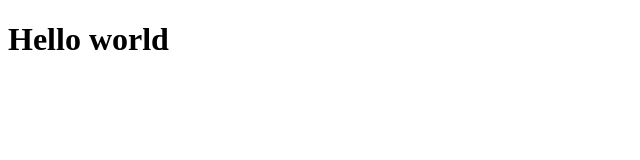
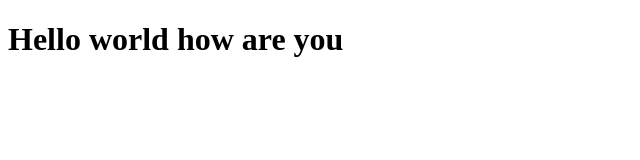
Before and after one commit to Meetr1008/Demo, a plain HTML site: page index.html in a window 1280 px wide. Shown: the whole page, without its empty margins (0-640 px from the left). Drawn offline with Linux system fonts and the light colour scheme.

Commit message:
change using  example branch

```diff
--- a/index.html
+++ b/index.html
@@ -6,6 +6,6 @@
     <title>Document</title>
 </head>
 <body>
-    <h1>Hello world</h1>
+    <h1>Hello world how are you </h1>
 </body>
 </html>
```
